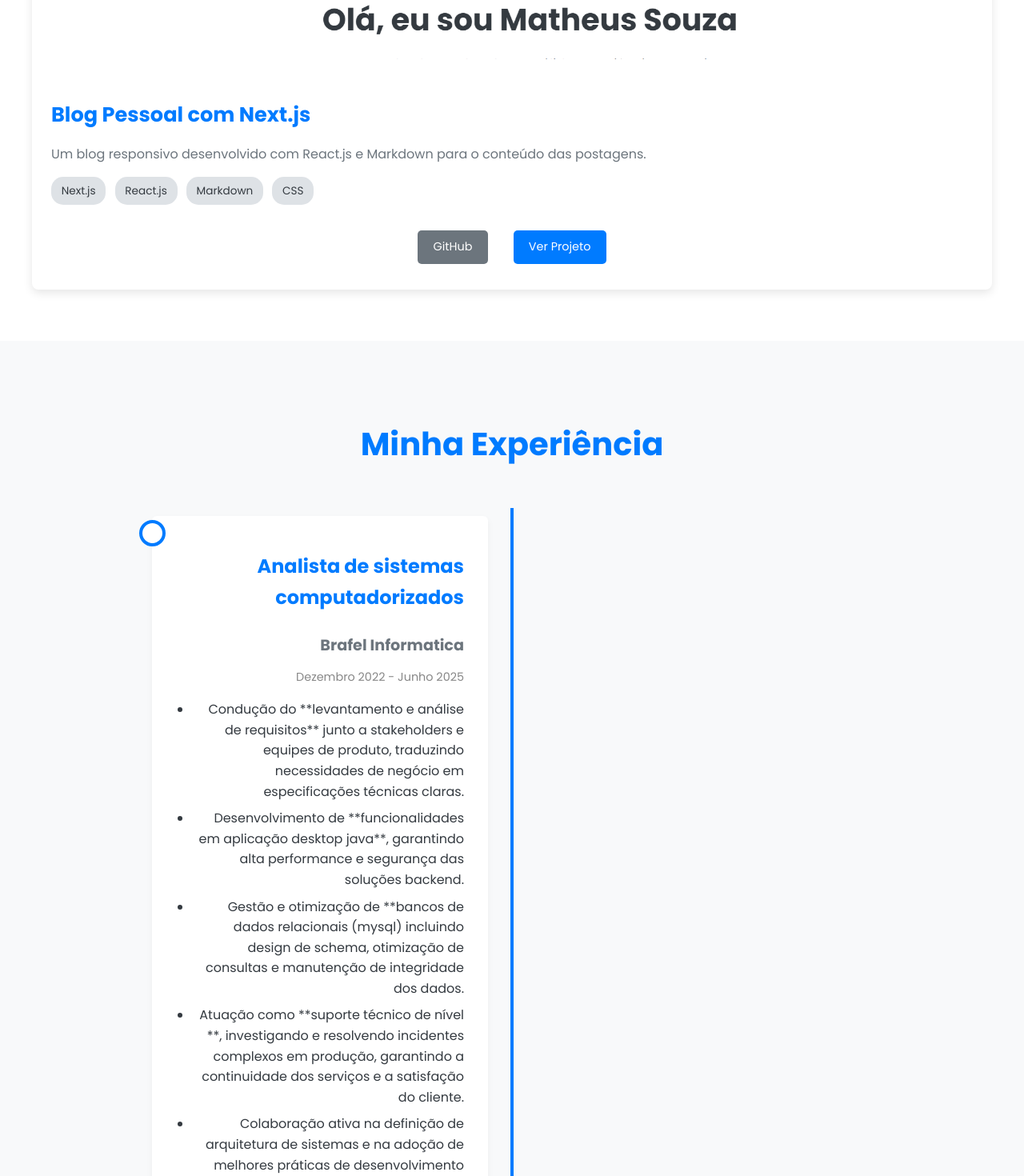
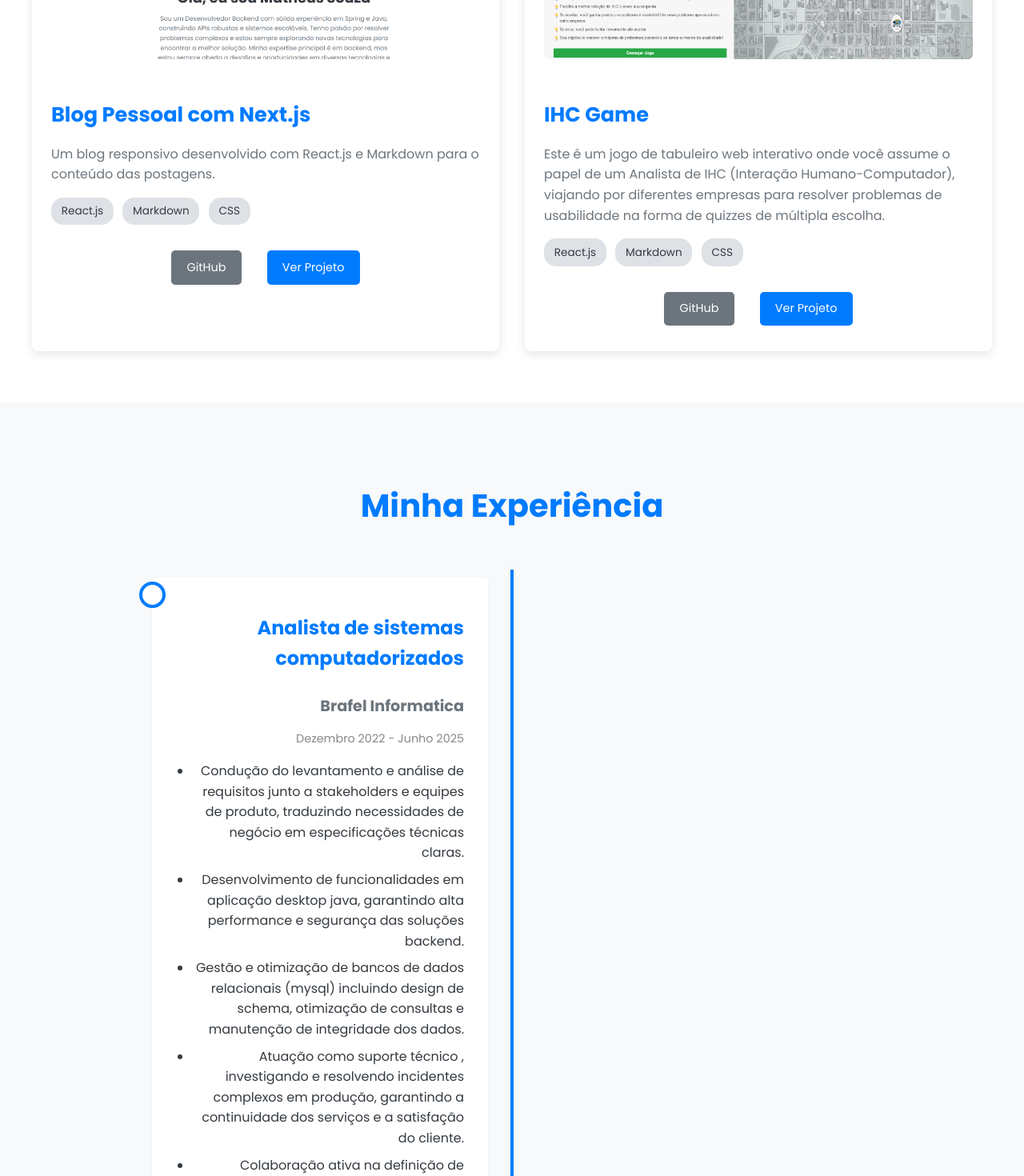
Before and after one commit to souzza-matheus/blog, a React (Create React App) app: page / in a window 1280 px wide. Shown: the part 1900-3370 px from the top of the page at 80% size. Built offline with nearby package versions, Linux system fonts and the light colour scheme.

Commit message:
feat: add project

```diff
--- a/src/components/experience.js
+++ b/src/components/experience.js
@@ -8,10 +8,10 @@ const experiences = [
     company: 'Brafel Informatica',
     period: 'Dezembro 2022 - Junho 2025',
     description: [
-      'Condução do **levantamento e análise de requisitos** junto a stakeholders e equipes de produto, traduzindo necessidades de negócio em especificações técnicas claras.',
-      'Desenvolvimento de **funcionalidades em aplicação desktop java**, garantindo alta performance e segurança das soluções backend.',
-      'Gestão e otimização de **bancos de dados relacionais (mysql) incluindo design de schema, otimização de consultas e manutenção de integridade dos dados.',
-      'Atuação como **suporte técnico de nível **, investigando e resolvendo incidentes complexos em produção, garantindo a continuidade dos serviços e a satisfação do cliente.',
+      'Condução do levantamento e análise de requisitos junto a stakeholders e equipes de produto, traduzindo necessidades de negócio em especificações técnicas claras.',
+      'Desenvolvimento de funcionalidades em aplicação desktop java, garantindo alta performance e segurança das soluções backend.',
+      'Gestão e otimização de bancos de dados relacionais (mysql) incluindo design de schema, otimização de consultas e manutenção de integridade dos dados.',
+      'Atuação como suporte técnico , investigando e resolvendo incidentes complexos em produção, garantindo a continuidade dos serviços e a satisfação do cliente.',
       'Colaboração ativa na definição de arquitetura de sistemas e na adoção de melhores práticas de desenvolvimento',
       'Exploração e integração contínua de novas tecnologias e ferramentas para aprimorar o stack tecnológico e a eficiência do desenvolvimento.',
     ],
--- a/src/components/projects.js
+++ b/src/components/projects.js
@@ -1,6 +1,7 @@
 import React from 'react';
 import '../styles/projects.css';
 import blogImg from '../assets/blog.png';
+import ihcImg from '../assets/ihcGame.png'
 
 const projectsData = [
   {
@@ -8,9 +9,19 @@ const projectsData = [
     title: 'Blog Pessoal com Next.js',
     description: 'Um blog responsivo desenvolvido com React.js e Markdown para o conteúdo das postagens.',
     image: blogImg,
-     technologies: ['Next.js', 'React.js', 'Markdown', 'CSS'],
+    technologies: ['React.js', 'Markdown', 'CSS'],
     githubLink: 'https://github.com/souzza-matheus/blog',
-    liveLink: 'https://seunome.com/blog-live',
+    liveLink: 'https://souzza-matheus.github.io/blog/',
+  },
+  {
+    id:2,
+    title:'IHC Game',
+    description:'Este é um jogo de tabuleiro web interativo onde você assume o papel de um Analista de IHC (Interação Humano-Computador), viajando por diferentes empresas para resolver problemas de usabilidade na forma de quizzes de múltipla escolha.',
+    image:ihcImg,
+    technologies: ['React.js', 'Markdown', 'CSS'],
+    githubLink: 'https://github.com/souzza-matheus/ihc-quiz',
+    liveLink: 'https://souzza-matheus.github.io/ihc-quiz/',
+
   }
 
 ];
```
Also changed, not shown: src/assets/ihcGame.png (added).
